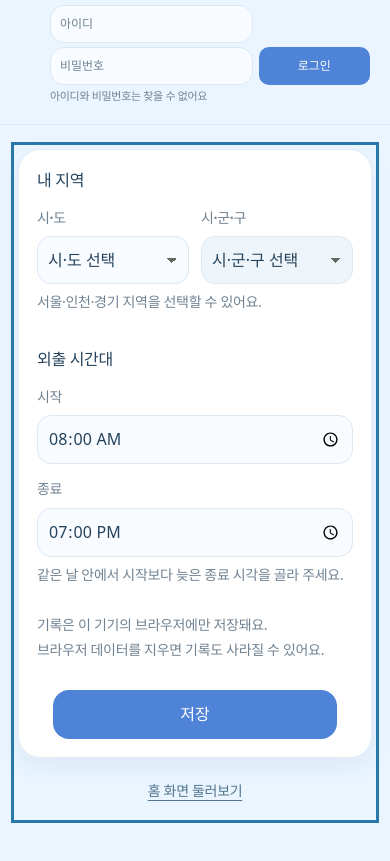
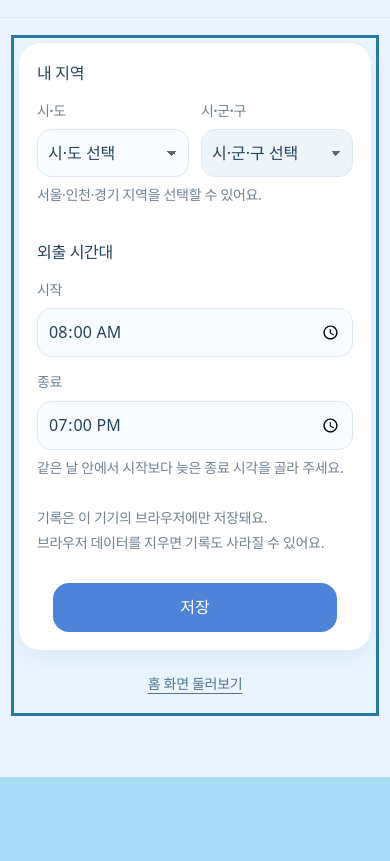
Before and after one commit to badatdecision/outwear, a plain HTML site: page index.html in a window 390 px wide. Shown: the part 67-928 px from the top of the page. After the commit the page ends 844 px from the top, so only its background shows below. Drawn offline with Linux system fonts and the light colour scheme.

Commit message:
Remove login UI and fix mobile overflow

```diff
--- a/app.js
+++ b/app.js
@@ -743,14 +743,6 @@
   end.addEventListener("input", validateTimes);
   form.addEventListener("submit", saveSettings);
   form.addEventListener("input", () => { notice.hidden = true; });
-  const accountStatus = document.getElementById("account-status");
-  document.getElementById("account-login").addEventListener("click", () => {
-    accountStatus.textContent = "계정 로그인 기능은 아직 연결되지 않았어요.";
-    accountStatus.hidden = false;
-  });
-  document.querySelector(".account-entry").addEventListener("input", () => {
-    accountStatus.hidden = true;
-  });
   retryButton.addEventListener("click", loadRegions);
   document.getElementById("load-weather").addEventListener("click", fetchWeather);
   document.getElementById("previous-record-year").addEventListener("click", () => changeRecordPeriod("year", -1));
--- a/index.html
+++ b/index.html
@@ -616,17 +616,6 @@
         <a href="#home">홈</a>
         <a href="#records">기록</a>
       </nav>
-      <section class="account-entry" aria-label="아이디와 비밀번호 입력">
-        <label class="visually-hidden" for="account-id">아이디</label>
-        <input id="account-id" name="username" type="text" placeholder="아이디" autocomplete="username"
-          minlength="5" pattern="[A-Za-z가-힣]{5,}" title="한글 또는 영문 5자 이상 입력해 주세요.">
-        <label class="visually-hidden" for="account-password">비밀번호</label>
-        <input id="account-password" name="password" type="password" placeholder="비밀번호" autocomplete="current-password"
-          minlength="6" pattern="(?=.*[A-Za-z])(?=.*[0-9]).{6,}" title="영문과 숫자를 포함해 6자 이상 입력해 주세요.">
-        <button id="account-login" class="account-login-button" type="button">로그인</button>
-        <p>아이디와 비밀번호는 찾을 수 없어요</p>
-        <p id="account-status" class="account-status" role="status" aria-live="polite" hidden></p>
-      </section>
     </header>
     <main>
       <p id="save-notice" class="save-notice" role="status" hidden></p>
--- a/style.css
+++ b/style.css
@@ -51,7 +51,7 @@ main { max-width: 560px; margin: auto; padding: 20px 20px 56px; }
 .eyebrow { font-size: 14px; font-weight: 700; margin: 0 0 12px; }
 h1 { font-size: clamp(32px, 7vw, 44px); line-height: 1.25; letter-spacing: -1.8px; margin: 0; overflow-wrap: anywhere; }
 .intro { font-size: 16px; line-height: 1.8; color: var(--muted); margin: 18px 0 28px; }
-.form-card { display: grid; gap: 14px; padding: 24px 18px; background: #fff; border: 1px solid var(--line); border-radius: 24px; }
+.form-card { display: grid; grid-template-columns: minmax(0, 1fr); gap: 14px; padding: 24px 18px; background: #fff; border: 1px solid var(--line); border-radius: 24px; }
 .form-card > label:not(:first-child) { margin-top: 10px; }
 label, legend { font-size: 16px; font-weight: 700; }
 fieldset { border: 0; padding: 0; margin: 0; min-width: 0; }
@@ -420,50 +420,6 @@ input:focus, select:focus { border-color: #3989bd; }
 .dashboard-view { background: #eaf5ff; color: #25435c; }
 .dashboard-view .site-header { border-bottom-color: #d7e8f6; }
 .dashboard-view .brand { color: #25435c; }
-.account-entry {
-  display: grid;
-  grid-template-columns: minmax(0, 1fr) minmax(96px, .55fr);
-  gap: 4px 6px;
-  width: min(100%, 320px);
-  margin-left: auto;
-}
-.account-entry > p { grid-column: 1 / -1; }
-.account-entry #account-id,
-.account-entry #account-password { grid-column: 1; }
-.account-entry input {
-  width: 100%;
-  min-width: 0;
-  min-height: 38px;
-  padding: 7px 9px;
-  border: 1px solid #dce9f3;
-  border-radius: 10px;
-  color: #25435c;
-  background: #f8fbff;
-  font-size: 12px;
-}
-.account-entry input::placeholder { color: #708292; }
-.account-login-button {
-  width: 100%;
-  min-width: 0;
-  min-height: 38px;
-  padding: 7px 12px;
-  border: 0;
-  border-radius: 10px;
-  color: #fff;
-  background: #4f83d7;
-  font-size: 12px;
-  font-weight: 700;
-  cursor: pointer;
-}
-.account-login-button:hover { background: #4177ca; }
-.account-login-button:active { background: #3569b8; }
-.account-entry p {
-  margin: 0;
-  color: #708292;
-  font-size: 11px;
-  line-height: 1.35;
-}
-.account-entry .account-status { color: #a24b3a; }
 .dashboard-view nav a[aria-current="page"] {
   color: #174b78;
   background: #d9edff;
@@ -500,11 +456,14 @@ input:focus, select:focus { border-color: #3989bd; }
 }
 .dashboard-view input:not([type="radio"]),
 .dashboard-view select {
+  min-width: 0;
+  max-width: 100%;
   border-color: #dce9f3;
   border-radius: 14px;
   background-color: #f8fbff;
   color: #25435c;
 }
+.dashboard-view button { min-width: 0; max-width: 100%; }
 .dashboard-view select:disabled { background-color: #eef5fa; }
 .dashboard-view .small-label,
 .dashboard-view .field-note,
@@ -761,7 +720,6 @@ input:focus, select:focus { border-color: #3989bd; }
 #settings #save-settings:active:not(:disabled) { box-shadow: none; }
 
 @media (max-width: 380px) {
-  .account-entry { flex-basis: 100%; width: 100%; margin-left: 0; }
   #home .weather-card { grid-template-columns: minmax(0, 1fr) 92px; gap: 8px; padding-inline: 14px; }
   #home .weather-meta-row { grid-template-columns: minmax(0, 1fr) 104px; gap: 8px; }
   #home .weather-caption,
```
Also changed, not shown: 3 other files.
